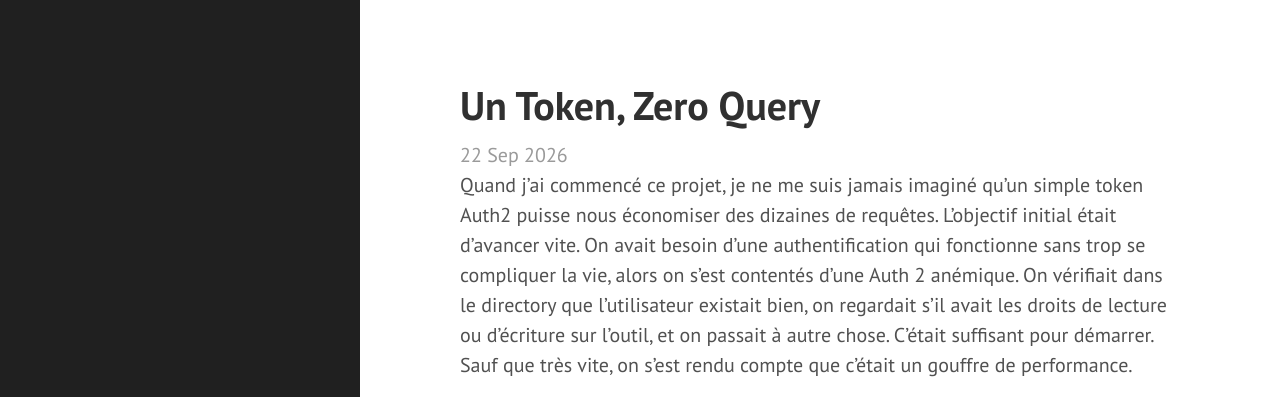
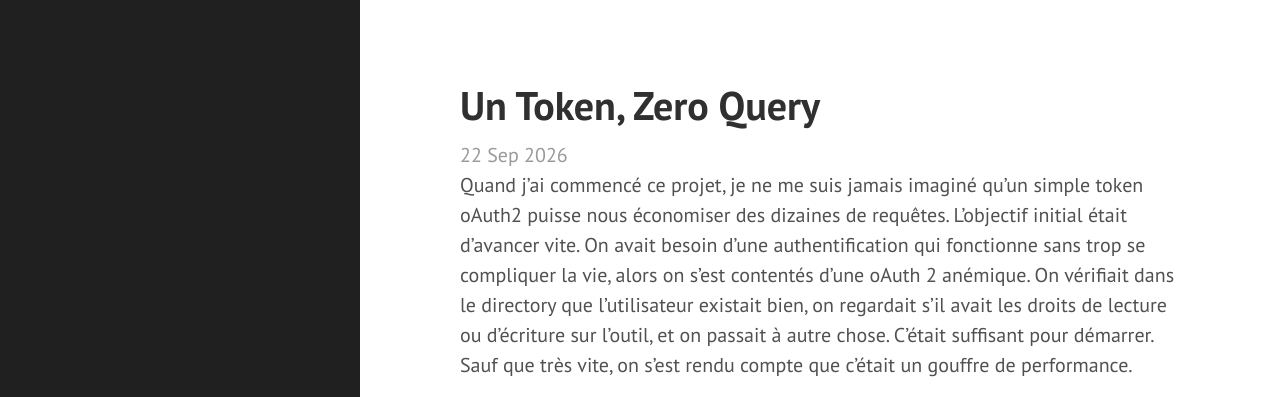
Before and after one commit to debbeca/debbeca.github.io, a Jekyll site: the page built from _posts/2026-09-22-un-token-zero-query.markdown, in a window 1280 px wide and 900 px high. Shown: the top 397 px of the window. Built offline with Jekyll 4.4.1, drawn with Linux system fonts in a browser that asks for light colours; Markdown is read by kramdown in place of the engine named in the settings.

Commit message:
Update 2026-09-22-un-token-zero-query.markdown

```diff
--- a/_posts/2026-09-22-un-token-zero-query.markdown
+++ b/_posts/2026-09-22-un-token-zero-query.markdown
@@ -5,7 +5,7 @@ date:   2026-09-22 16:47:20 +0200
 categories: optimisation architecture OAuth2.0
 ---
 
-Quand j’ai commencé ce projet, je ne me suis jamais imaginé qu’un simple token Auth2 puisse nous économiser des dizaines de requêtes. L’objectif initial était d’avancer vite. On avait besoin d’une authentification qui fonctionne sans trop se compliquer la vie, alors on s’est contentés d’une Auth 2 anémique. On vérifiait dans le directory que l’utilisateur existait bien, on regardait s’il avait les droits de lecture ou d’écriture sur l’outil, et on passait à autre chose. C’était suffisant pour démarrer. Sauf que très vite, on s’est rendu compte que c’était un gouffre de performance.
+Quand j’ai commencé ce projet, je ne me suis jamais imaginé qu’un simple token oAuth2 puisse nous économiser des dizaines de requêtes. L’objectif initial était d’avancer vite. On avait besoin d’une authentification qui fonctionne sans trop se compliquer la vie, alors on s’est contentés d’une oAuth 2 anémique. On vérifiait dans le directory que l’utilisateur existait bien, on regardait s’il avait les droits de lecture ou d’écriture sur l’outil, et on passait à autre chose. C’était suffisant pour démarrer. Sauf que très vite, on s’est rendu compte que c’était un gouffre de performance.
 
 Dès que l’utilisateur commençait à naviguer, la réalité du métier s’imposait. Il ne s’agissait plus seulement de savoir s’il pouvait ouvrir l’outil. Il fallait décider, dossier client après dossier client, s’il avait le droit de voir certaines données sensibles selon son rôle dans la boîte, et surtout s’il respectait les contraintes de juridiction géographique. La souveraineté numérique de certains pays interdit purement et simplement d’afficher des informations en dehors de leurs frontières, quel que soit le rôle de la personne connectée depuis l’extérieur. Pour répondre à ces questions, on faisait des allers-retours constants entre le directory et notre table utilisateurs, dans laquelle on avait commencé à stocker des rôles et des droits spécifiques à l’application. Ce jonglage se répétait à chaque ouverture de dossier. C’était trop lourd, trop fastidieux, et surtout trop coûteux en performances.
 
```
